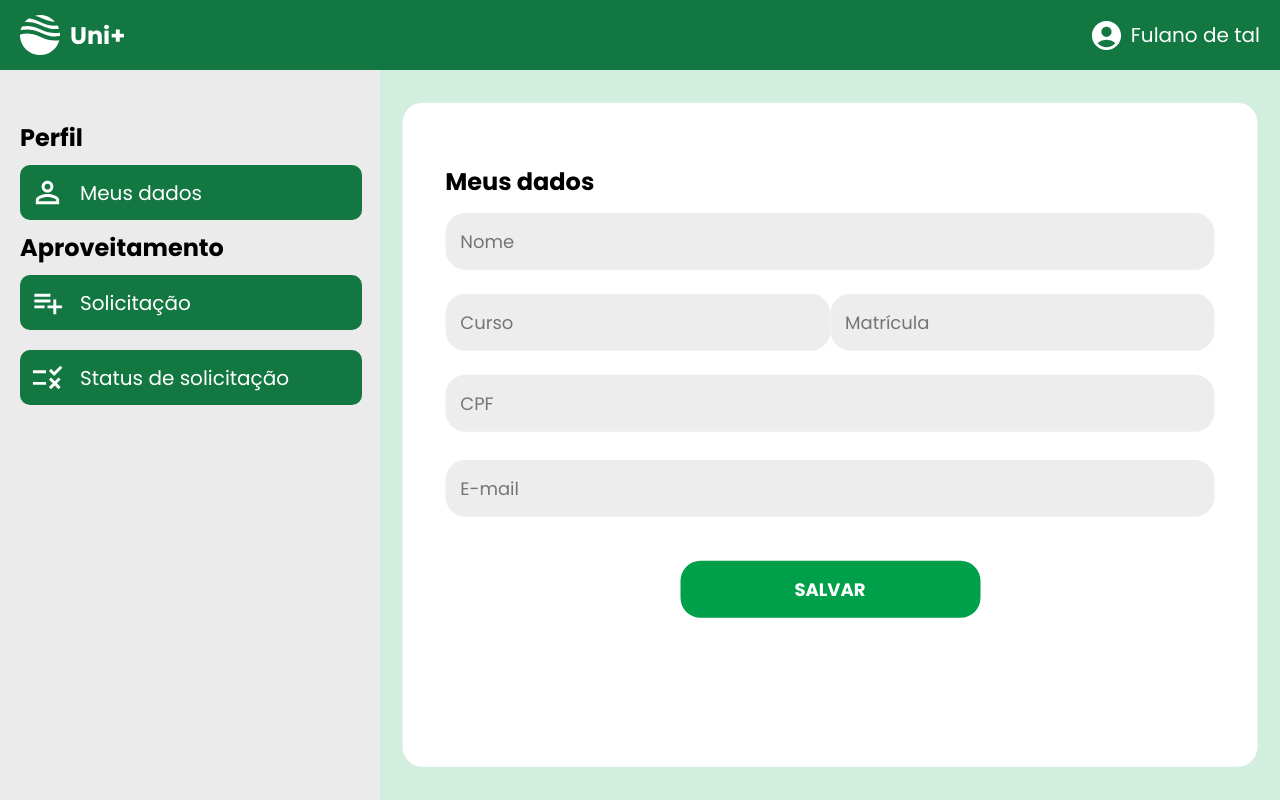
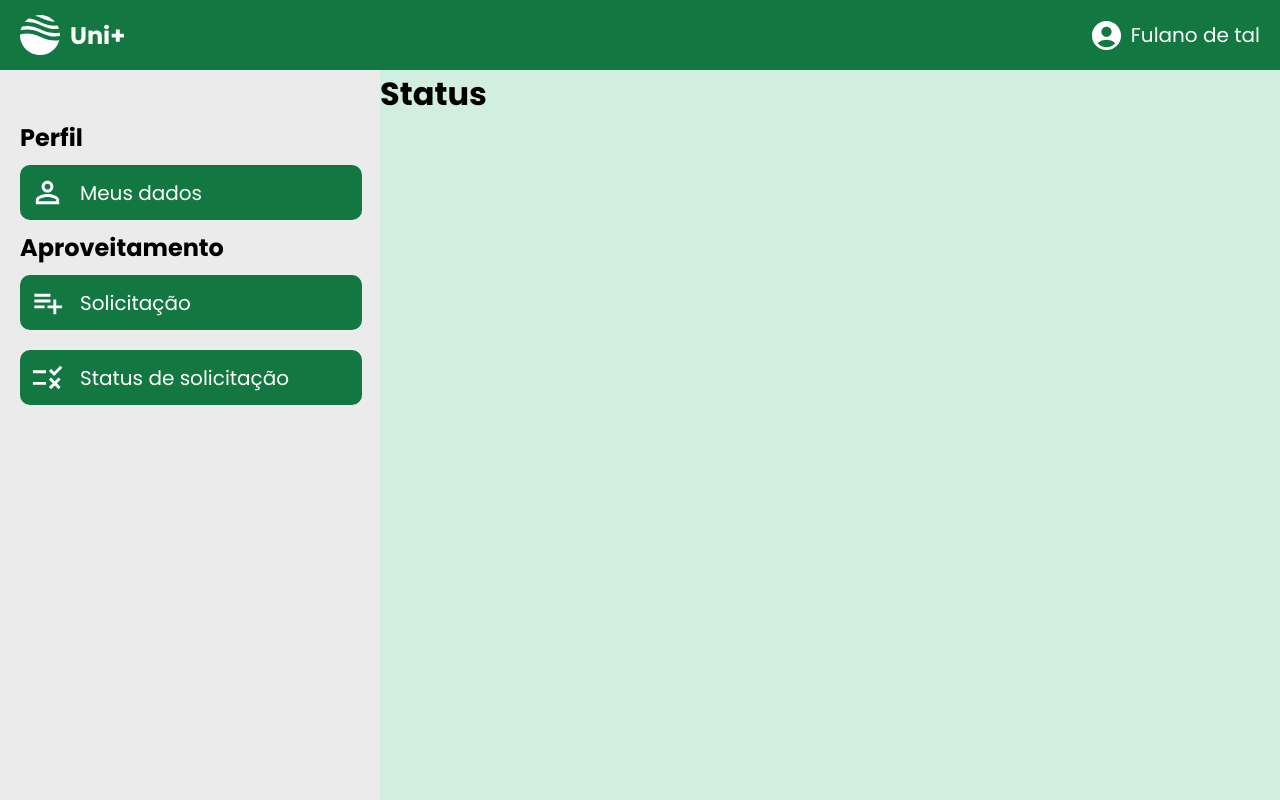
Before and after one commit to IanoMaciel/front-end-aacc, a React (Create React App) app: page /Status in a window 1280 px wide. Built offline with nearby package versions, Linux system fonts and the light colour scheme.

Commit message:
feat: inlcusion of navigation routes

```diff
--- a/package.json
+++ b/package.json
@@ -9,6 +9,7 @@
     "react": "^18.2.0",
     "react-dom": "^18.2.0",
     "react-icons": "^4.7.1",
+    "react-router-dom": "^5.2.0",
     "react-scripts": "5.0.1",
     "styled-components": "^5.3.6",
     "web-vitals": "^2.1.4"
--- a/src/App.js
+++ b/src/App.js
@@ -1,18 +1,14 @@
 import React from "react";
 import GlobalStyles from "./styles/GlobalStyles";
 
-import Layout from "./components/Layout";
 
-//pages
-import MeusDados from "./views/MeusDados";
+import Routes from "./routes";
 
 const App = () => {
     return(
         <>
             <GlobalStyles/>
-            <Layout>
-                <MeusDados/>
-            </Layout>
+            <Routes/>
         </>
     );
 }
--- a/src/components/Aside/index.js
+++ b/src/components/Aside/index.js
@@ -14,10 +14,10 @@ const Aside = () => {
         <S.Container>
             <S.MenuContainer>
                 <h3>Perfil</h3>
-                <S.MenuItemLink href="#"> <MdOutlinePermIdentity/> Meus dados</S.MenuItemLink>
+                <S.MenuItemLink href="/meuDados"> <MdOutlinePermIdentity/> Meus dados</S.MenuItemLink>
                 <h3>Aproveitamento</h3>
-                <S.MenuItemLink href="#"><MdPlaylistAdd/>Solicitação</S.MenuItemLink>
-                <S.MenuItemLink href="#"><MdOutlineRule/>Status de solicitação</S.MenuItemLink>
+                <S.MenuItemLink href="/SolicitaAproveitamento"><MdPlaylistAdd/>Solicitação</S.MenuItemLink>
+                <S.MenuItemLink href="/Status"><MdOutlineRule/>Status de solicitação</S.MenuItemLink>
             </S.MenuContainer>
         </S.Container>
     );
--- a/src/components/Layout/index.js
+++ b/src/components/Layout/index.js
@@ -1,4 +1,4 @@
-import React,{children} from "react";
+import React from "react";
 import * as S from './styles';
 
 //components
--- /dev/null
+++ b/src/routes/app.routes.js
@@ -0,0 +1,24 @@
+import React from "react";
+import {
+    Switch, Route
+} from 'react-router-dom'
+
+import Layout from "../components/Layout";
+import MeusDados from "../views/MeusDados";
+import SolicitaAproveitamento from "../views/SolicitarAproveitamento"
+import Status from "../views/Status";
+
+
+const AppRoutes = () => {
+    return(
+        <Layout>
+            <Switch>
+                <Route path="/meuDados" exact component={MeusDados}/>
+                <Route path="/SolicitaAproveitamento" exact component={SolicitaAproveitamento}/>
+                <Route path="/Status" exact component={Status}/>
+            </Switch>
+        </Layout>
+    );
+}
+
+export default AppRoutes;
--- /dev/null
+++ b/src/routes/index.js
@@ -0,0 +1,13 @@
+import React from "react";
+import { BrowserRouter } from "react-router-dom";
+
+import AppRoutes from "./app.routes";
+
+
+const Routes = ({ children }) => (
+    <BrowserRouter>
+        <AppRoutes/>
+    </BrowserRouter>
+);
+
+export default Routes;
--- a/src/views/SolicitarAproveitamento/index.js
+++ b/src/views/SolicitarAproveitamento/index.js
@@ -0,0 +1,13 @@
+import React from "react";
+import * as S from './styles'
+
+
+const SolicitaAproveitamento = () => {
+    return(
+        <S.Container>
+            <h1>Solicita Aproveitamento</h1>
+        </S.Container>
+    );
+}
+
+export default SolicitaAproveitamento;
--- /dev/null
+++ b/src/views/SolicitarAproveitamento/styles.js
@@ -0,0 +1,5 @@
+import styled from "styled-components";
+
+export const Container = styled.div`
+
+`;
--- a/src/views/Status/index.js
+++ b/src/views/Status/index.js
@@ -0,0 +1,12 @@
+import React from "react";
+import * as S from './styles';
+
+const Status = () => {
+    return(
+        <S.Container>
+            <h1>Status</h1>
+        </S.Container>
+    );
+}
+
+export default Status;
--- /dev/null
+++ b/src/views/Status/styles.js
@@ -0,0 +1,5 @@
+import styled from "styled-components";
+
+export const Container = styled.div`
+
+`;
```
Also changed, not shown: 1 other file (tests, documents, lock files or other folders).
